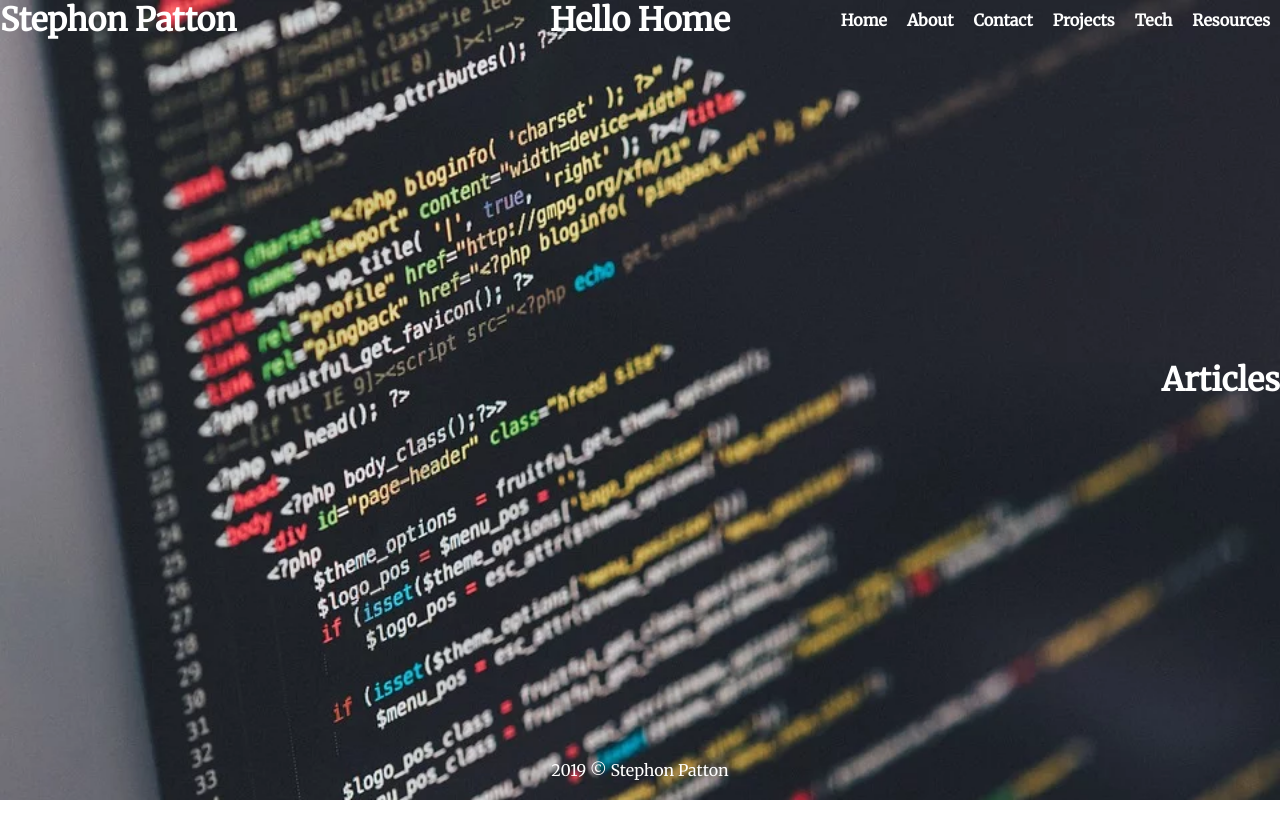
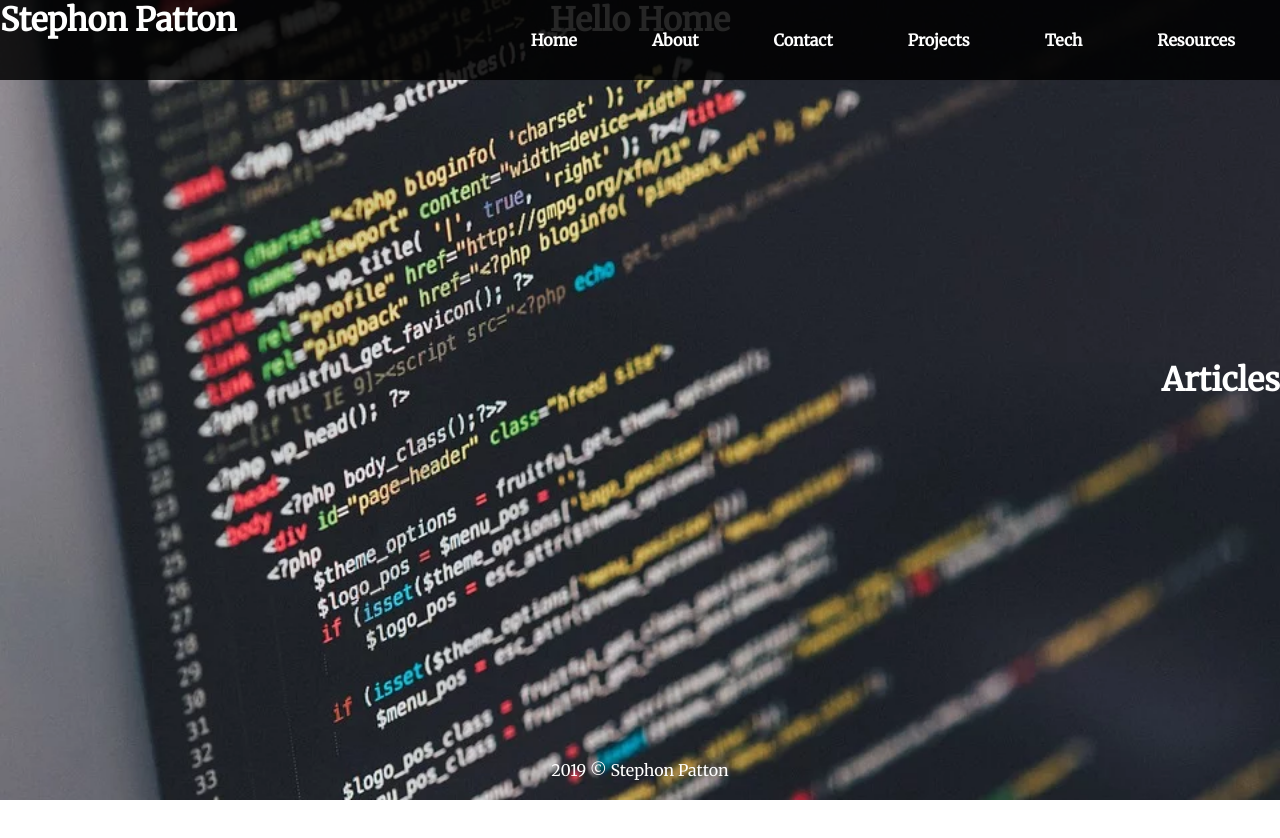
Before and after one commit to stephonpatton/portfolio, a React (Create React App) app: page / in a window 1280 px wide. Shown: the top 838 px of the page. Built offline with nearby package versions, Linux system fonts and the light colour scheme.

Commit message:
- Added transparency to nav bar - Fixed location for nav bar - Fixed location for name (will change)

```diff
--- a/src/App.css
+++ b/src/App.css
@@ -30,11 +30,18 @@
 	list-style: none;
 }
 .nav-bar {
-	background-color: rgba(0, 0, 0, 0);
+	background-color: rgba(0, 0, 0, .85);
 }
-
+.name {
+	position: fixed;
+	left: 70rem;
+	top: 15px;
+	align-self: center;
+}
 .nav-list li {
-	padding: 10px;
+	padding: 30px;
+	/* padding: px; */
+	margin-right: 15px;
 }
 
 .footer-cont {
@@ -61,6 +68,7 @@
 	height: 0;
 	position: fixed;
 	right: 0;
+	width: 100%;
 }
 
 /* .nav-list {
--- a/src/components/Nav.js
+++ b/src/components/Nav.js
@@ -1,10 +1,14 @@
 import React from 'react';
 import { Link } from 'react-router-dom';
-
+import Header from './Header';
 const Nav = () => {
 	return (
 		<div class="nav-cont">
 			<div class="nav-bar">
+				<div class="name">
+					{/* <h1>Stephon Patton</h1> */}
+					<Header />
+				</div>
 				<ul className="nav-list">
 					<li>
 						<Link activeClass="active" to="/" spy={true} smooth={true} offset={-70} duration={500}>
```
